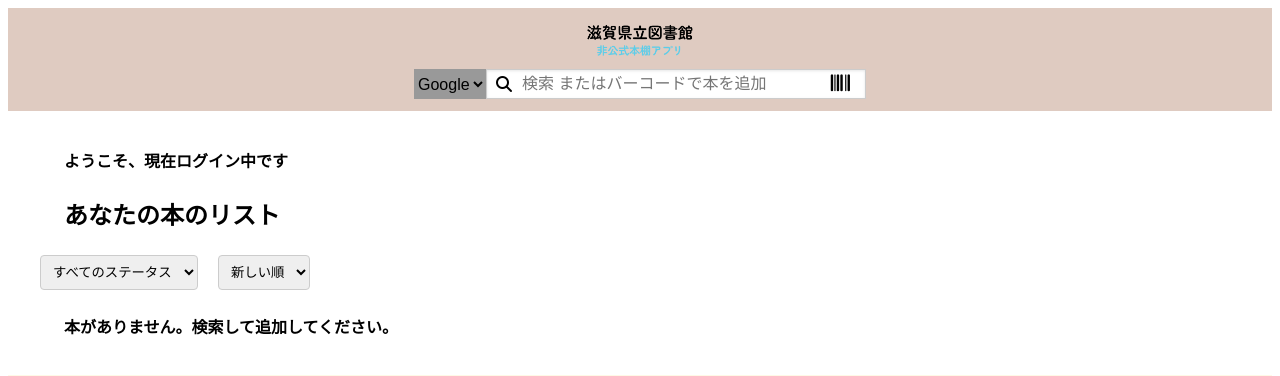
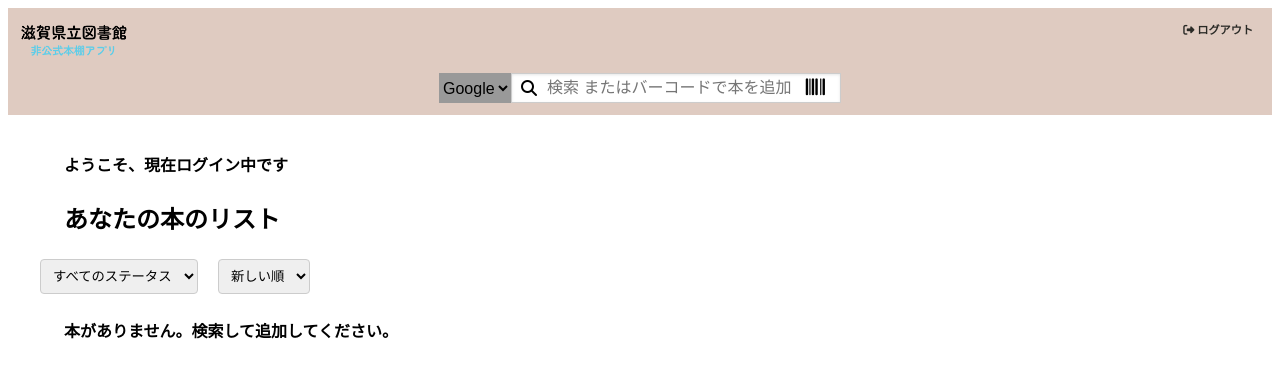
Before and after one commit to Git-peanutsuu/shigalibrary-nonofficial-app, a Django app: template books/templates/books/home.html in a window 1280 px wide. Shown: the top 376 px of the page. Run offline with Django 5.2, Linux system fonts and the light colour scheme; the template is opened without the code that fills it, so the values that code supplies are empty; some libraries are stand-ins or nearby versions; some web fonts are replaced.

Commit message:
add logout

```diff
--- a/books/static/css/home.css
+++ b/books/static/css/home.css
@@ -22,7 +22,6 @@ h2,p{
 header{
     display: flex;
     width: 100%;
-    justify-content: space-between;
     align-items: center;
     top: 0;
     left: 0;
@@ -40,27 +39,39 @@ footer p{
     text-align: center;
 }
 .header-inner {
-    display: flex;
     align-items: center;
     flex-direction: column;
     width: 100%;
     margin: 0;
+    padding: 0;
     box-sizing: border-box;
     padding: 0px;
 }
+.header-upper {
+    display: flex;
+    align-items: center;
+    justify-content:space-between;
+}
 .home-icon {
+    align-items: center;
     width: 120px;
     height: 50px;
-    display: block;
-    align-items: center;
     background-color: transparent; /* none → transparent */
 }
-
+.logout-link {
+    align-items: center;
+    color: rgb(42, 42, 38);
+    font-size:70%;
+    margin-right: 1%;
+    margin-bottom: 2%;
+    text-decoration: none; /* リンクの下線をなくす */
+    cursor: pointer; /* カーソルを変更 */
+}
 .search-area {
     display: flex;
     align-items: center;
     justify-content: center;
-    padding:5px 10px;
+    padding:5px 0;
     margin: 0;
     background:none;
     width: 100%;
@@ -90,7 +101,7 @@ footer p{
     flex: 1 1 auto;
     width: auto;
     height: 30px;
-    max-width: 380px;
+    max-width: 330px;
 }
 .search-input-wrapper .search-icon {
     position: absolute;
@@ -149,7 +160,7 @@ footer p{
     .search-area select {
         font-size: 0.9rem;
         min-width: 35px;
-        left: 10px;
+        left: 5px;
         top: 50%;
     }
 
--- a/books/templates/books/google_search_result.html
+++ b/books/templates/books/google_search_result.html
@@ -21,6 +21,9 @@
         <div class="header-inner">
             <a href="{% url 'home' %}">
                 <img src="{% static '/images/home_image.png' %}" alt="ホーム" class="home-icon">
+            </a>
+            <a href="{% url 'logout'}" class="logout-link">
+                <i class="fas fa-sign-out-alt"></i> ログアウト
             </a>
         </div>
     </header>
--- a/books/templates/books/home.html
+++ b/books/templates/books/home.html
@@ -20,9 +20,14 @@
     <!-- ヘッダー -->
 <header class="bg-wood py-2">
     <div class="header-inner">
-        <a href="{% url 'home' %}">
-            <img src="{% static '/images/home_image.png' %}" alt="ホーム" class="home-icon">
-        </a>
+        <section class="header-upper">
+            <a href="{% url 'home' %}">
+                <img src="{% static '/images/home_image.png' %}" alt="ホーム" class="home-icon">
+            </a>
+            <a href="{% url 'logout'}" class="logout-link">
+                <i class="fas fa-sign-out-alt"></i> ログアウト
+            </a>
+        </section>
         <section class="search-area">
             <form method="get" action="{% url 'search' %}" onsubmit="return handleSearch(event)">
                 <select name="source">
--- a/books/templates/books/rakuten_search_result.html
+++ b/books/templates/books/rakuten_search_result.html
@@ -21,6 +21,9 @@
         <div class="header-inner">
             <a href="{% url 'home' %}">
                 <img src="{% static '/images/home_image.png' %}" alt="ホーム" class="home-icon">
+            </a>
+            <a href="{% url 'logout'}" class="logout-link">
+                <i class="fas fa-sign-out-alt"></i> ログアウト
             </a>
         </div>
     </header>
--- a/books/urls.py
+++ b/books/urls.py
@@ -4,7 +4,7 @@ from . import views
 urlpatterns = [
     path('', views.home, name='home'),
     path('add/', views.add_book, name='add_book'),# ここだけだとエラー htmlもないし、views.pyもない
-    path('scan/', views.display_scan_page, name='display_scan_page'),
+    # path('scan/', views.display_scan_page, name='display_scan_page'),
     path('extract-isbn/', views.extract_isbn, name='extract_isbn'),
     path('search-book/', views.search_book_by_isbn, name='search_book_by_isbn'),
     path('search/', views.judge_search, name='search'),
```
Also changed, not shown: books/static/css/search_result.css (+18 -10 lines), books/static/css/fontawesome_icon.css (line endings or trailing spaces).
